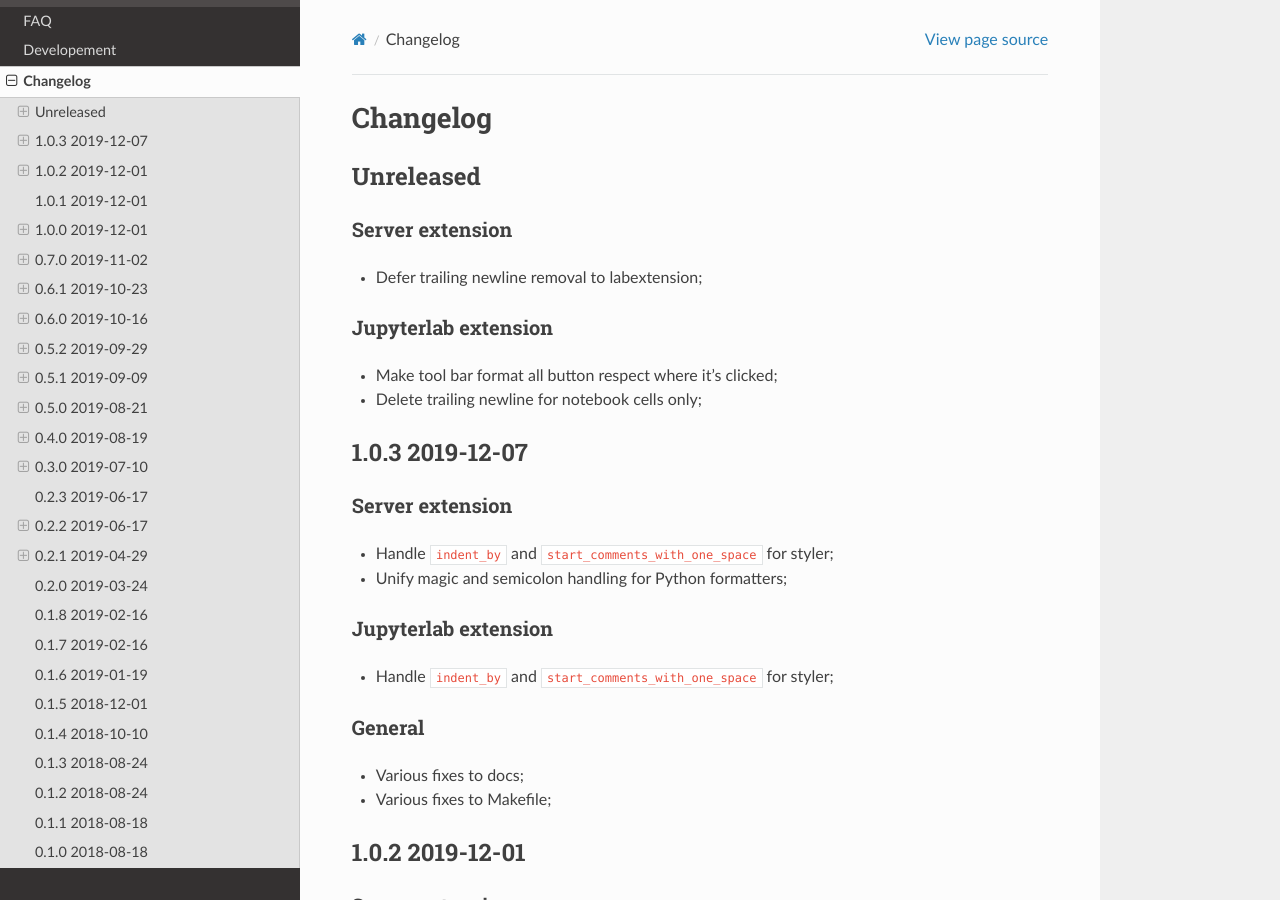
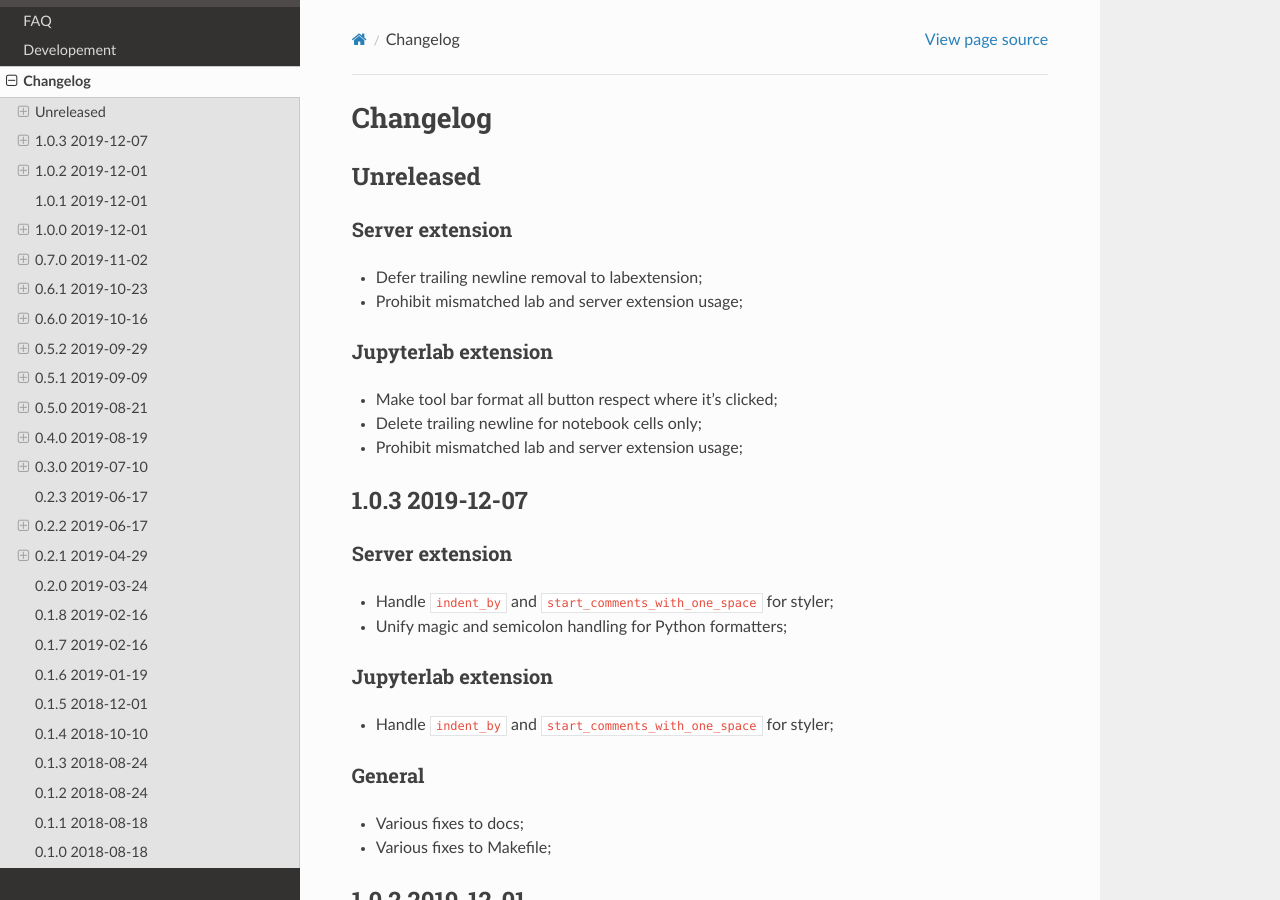
Before and after one commit to jupyterlab-contrib/jupyterlab_code_formatter, a Sphinx documentation site: the page built from docs/changelog.rst, in a window 1280 px wide and 900 px high. Built offline with Sphinx 7.4.7 and the Read the Docs theme 2.0.0, drawn with Linux system fonts in a browser that asks for light colours.

Commit message:
docs: Add stuff to changelog

```diff
--- a/docs/changelog.rst
+++ b/docs/changelog.rst
@@ -8,12 +8,14 @@ Server extension
 ----------------
 
 * Defer trailing newline removal to labextension;
+* Prohibit mismatched lab and server extension usage;
 
 Jupyterlab extension
 --------------------
 
 * Make tool bar format all button respect where it's clicked;
 * Delete trailing newline for notebook cells only;
+* Prohibit mismatched lab and server extension usage;
 
 1.0.3 2019-12-07
 ================
```
